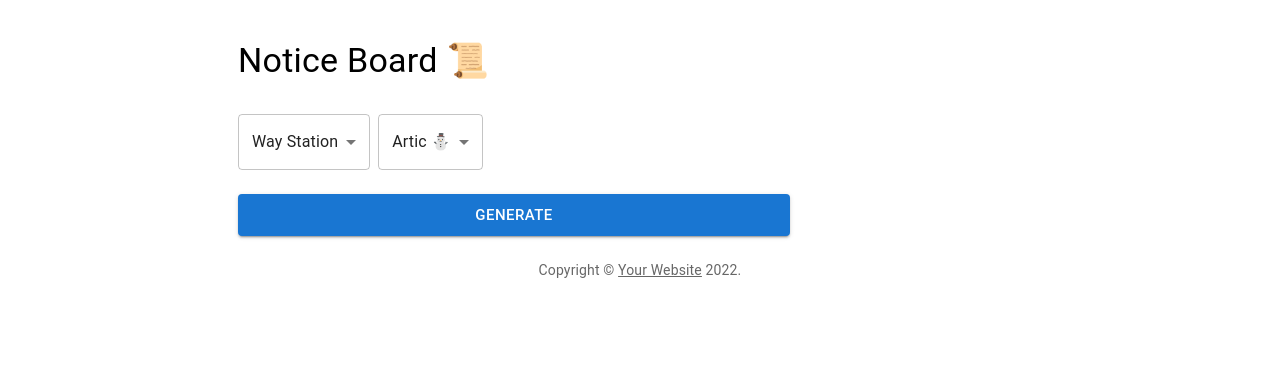
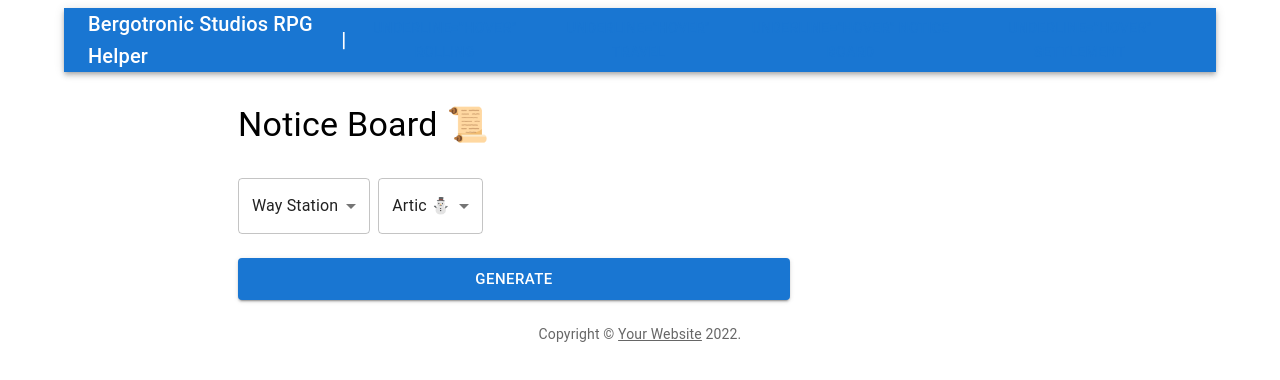
Before and after one commit to leeberg/TableTopWebApp, a Gatsby site: page /noticeboard in a window 1280 px wide. Built offline with nearby package versions, Linux system fonts and the light colour scheme; Gatsby itself is replaced by a stand-in of ours.

Commit message:
Header Updates

```diff
--- a/src/components/Header.js
+++ b/src/components/Header.js
@@ -1,11 +1,10 @@
 import React, { useState } from 'react';
 
 import AppBar from '@mui/material/AppBar';
-import Box from '@mui/material/Box';
 import Toolbar from '@mui/material/Toolbar';
 import Typography from '@mui/material/Typography';
 import Button from '@mui/material/Button';
-import IconButton from '@mui/material/IconButton';
+import Link from './Link';
 
 
 const Header = () => {
@@ -25,22 +24,30 @@ const Header = () => {
                 </Typography>
 
                 <Button color="inherit" >
-                    <NavLink to="/roll">Rolling</NavLink>
+                    <Link href="/TableTopWebApp/roll" underline="hover">
+                        {'underline="hover"'} Rolling
+                    </Link>
                 </Button>
 
 
                 <Button color="inherit" >
-                    <NavLink to="/travel">Travel</NavLink>
+                    <Link href="/TableTopWebApp/travel" underline="hover">
+                        {'underline="hover"'} Travel
+                    </Link>
                 </Button>
 
 
                 <Button color="inherit" >
-                    <NavLink to="/noticeboard">Board</NavLink>
+                    <Link href="/TableTopWebApp/noticeboard" underline="hover">
+                        {'underline="hover"'} Notice Board
+                    </Link>
                 </Button>
 
 
                 <Button color="inherit" >
-                    <NavLink to="/settlement">Settlement</NavLink>
+                    <Link href="/TableTopWebApp/settlement" underline="hover">
+                        {'underline="hover"'} Settlement
+                    </Link>
                 </Button>
 
 
--- a/src/pages/index.js
+++ b/src/pages/index.js
@@ -1,5 +1,5 @@
 import React, { Component } from "react";
-
+import { Container} from "@mui/material";
 import Header from '../components/Header';
 
 class Main extends Component {
--- a/src/pages/noticeboard.js
+++ b/src/pages/noticeboard.js
@@ -19,7 +19,7 @@ import FormGroup from '@mui/material/FormGroup';
 import Paper from '@mui/material/Paper';
 import Grid from '@mui/material/Grid';
 import { Stack } from '@mui/material';
-
+import Header from '../components/Header';
 
 const questTypes = ["Bounty", "Clear", "EscortPerson", "EscortCargo", "Hunt"];
 
@@ -162,6 +162,8 @@ export default class Noticeboardpage extends React.Component {
         return (
 
             <Container maxWidth="lg">
+                <Header/>
+
 
                 <Container maxWidth="md">
                     <Box>
--- a/src/pages/roll.js
+++ b/src/pages/roll.js
@@ -33,6 +33,9 @@ import { Tabs } from '@mui/material';
 
 import RollResults from '../components/rollResults';
 import RollEvaluation from '../components/RollEvaluation';
+import Header from '../components/Header';
+
+
 
 
 function determineRoll(diceCount, diceType, modifier, hasAdvantage, hasDisadvantage) {
@@ -384,6 +387,7 @@ export default class Rollpage extends React.Component {
 
         return (
             <Container maxWidth="lg">
+                 <Header/>
                 <Container maxWidth="md">
                     <Box>
                         <Stack spacing={3}>
--- a/src/pages/settlement.js
+++ b/src/pages/settlement.js
@@ -23,7 +23,7 @@ import TextField from '@mui/material/TextField';
 import Paper from '@mui/material/Paper';
 import Grid from '@mui/material/Grid';
 import { Stack } from '@mui/material';
-
+import Header from '../components/Header';
 
 
 const questTypes = ["Bounty", "Clear", "EscortPerson", "EscortCargo", "Hunt"];
@@ -167,6 +167,7 @@ export default class Settlementpage extends React.Component {
         return (
 
             <Container maxWidth="lg">
+                 <Header/>
 
                 <Container maxWidth="md">
                     <Box>
--- a/src/pages/travel.js
+++ b/src/pages/travel.js
@@ -32,7 +32,7 @@ import { Tab } from '@mui/material';
 import { Tabs } from '@mui/material';
 
 import RollResults from '../components/rollResults';
-
+import Header from '../components/Header';
 
 
 function GenerateTravelStats(methodOfTransport, pace, HexSize, ExtraDifficulty) {
@@ -431,7 +431,7 @@ export default class Travelpage extends React.Component {
         return (
 
             <Container maxWidth="lg">
-
+ <Header/>
                 <Container maxWidth="md">
                     <Box>
                         <Stack spacing={3}>
```
